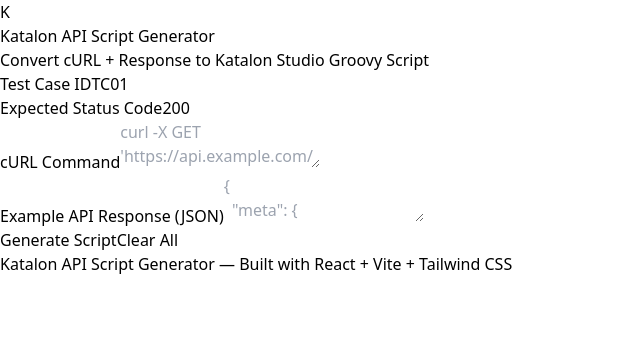
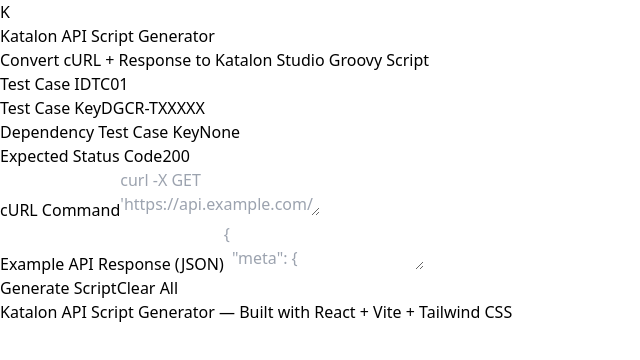
Before and after one commit to maulanahabibie012/generateapi, a React (Vite) app: page / in a window 1280 px wide. Shown: the top 360 px of the page, without its empty margins (0-640 px from the left). Built offline with nearby package versions, Linux system fonts and the light colour scheme.

Commit message:
feat: append function call invocation at the end of generated script

```diff
--- a/src/App.jsx
+++ b/src/App.jsx
@@ -5,6 +5,8 @@ function App() {
   const [curlInput, setCurlInput] = useState('');
   const [responseInput, setResponseInput] = useState('');
   const [testCaseId, setTestCaseId] = useState('TC01');
+  const [testCaseKey, setTestCaseKey] = useState('DGCR-TXXXXX');
+  const [testCaseKeyDependency, setTestCaseKeyDependency] = useState('None');
   const [expectedStatus, setExpectedStatus] = useState('200');
   const [output, setOutput] = useState('');
   const [meta, setMeta] = useState(null);
@@ -23,6 +25,8 @@ function App() {
       curl: curlInput,
       responseJson: responseInput.trim() || '{}',
       testCaseId: testCaseId || 'TC01',
+      testCaseKey: testCaseKey || 'DGCR-TXXXXX',
+      testCaseKeyDependency: testCaseKeyDependency || 'None',
       expectedStatusCode: expectedStatus || 200,
     });
 
@@ -57,6 +61,10 @@ function App() {
   const handleClear = () => {
     setCurlInput('');
     setResponseInput('');
+    setTestCaseId('TC01');
+    setTestCaseKey('DGCR-TXXXXX');
+    setTestCaseKeyDependency('None');
+    setExpectedStatus('200');
     setOutput('');
     setMeta(null);
     setErrors([]);
@@ -91,6 +99,32 @@ function App() {
               onChange={(e) => setTestCaseId(e.target.value)}
               className="bg-gray-800 border border-gray-600 rounded px-3 py-1.5 text-sm text-white focus:outline-none focus:ring-2 focus:ring-indigo-500 w-32"
               placeholder="TC01"
+            />
+          </div>
+          <div>
+            <label htmlFor="testCaseKey" className="block text-xs font-medium text-gray-400 mb-1">
+              Test Case Key
+            </label>
+            <input
+              id="testCaseKey"
+              type="text"
+              value={testCaseKey}
+              onChange={(e) => setTestCaseKey(e.target.value)}
+              className="bg-gray-800 border border-gray-600 rounded px-3 py-1.5 text-sm text-white focus:outline-none focus:ring-2 focus:ring-indigo-500 w-44"
+              placeholder="DGCR-TXXXXX"
+            />
+          </div>
+          <div>
+            <label htmlFor="testCaseKeyDependency" className="block text-xs font-medium text-gray-400 mb-1">
+              Dependency Test Case Key
+            </label>
+            <input
+              id="testCaseKeyDependency"
+              type="text"
+              value={testCaseKeyDependency}
+              onChange={(e) => setTestCaseKeyDependency(e.target.value)}
+              className="bg-gray-800 border border-gray-600 rounded px-3 py-1.5 text-sm text-white focus:outline-none focus:ring-2 focus:ring-indigo-500 w-44"
+              placeholder="None"
             />
           </div>
           <div>
--- a/src/utils/katalonGenerator.js
+++ b/src/utils/katalonGenerator.js
@@ -9,6 +9,9 @@ export function generateKatalonScript({
   curl,
   responseJson,
   testCaseId = 'TC01',
+  testCaseKeyDependency = 'None',
+  testCaseKey = 'DGCR-TXXXXX',
+  testCycleKeyVar = 'testCycleKey',
   requestObjectFolder = 'Object Repository/API Objects - General',
   expectedStatusCode = 200,
 }) {
@@ -93,7 +96,9 @@ ${assertionsBlock}
 \t\t\t}
 \t\t}
 \t}
-}`;
+}
+
+${testCaseId}('${escapeGroovySingle(testCaseKeyDependency)}', '${escapeGroovySingle(testCaseKey)}', ${testCycleKeyVar})`;
 
   return {
     script,
```
